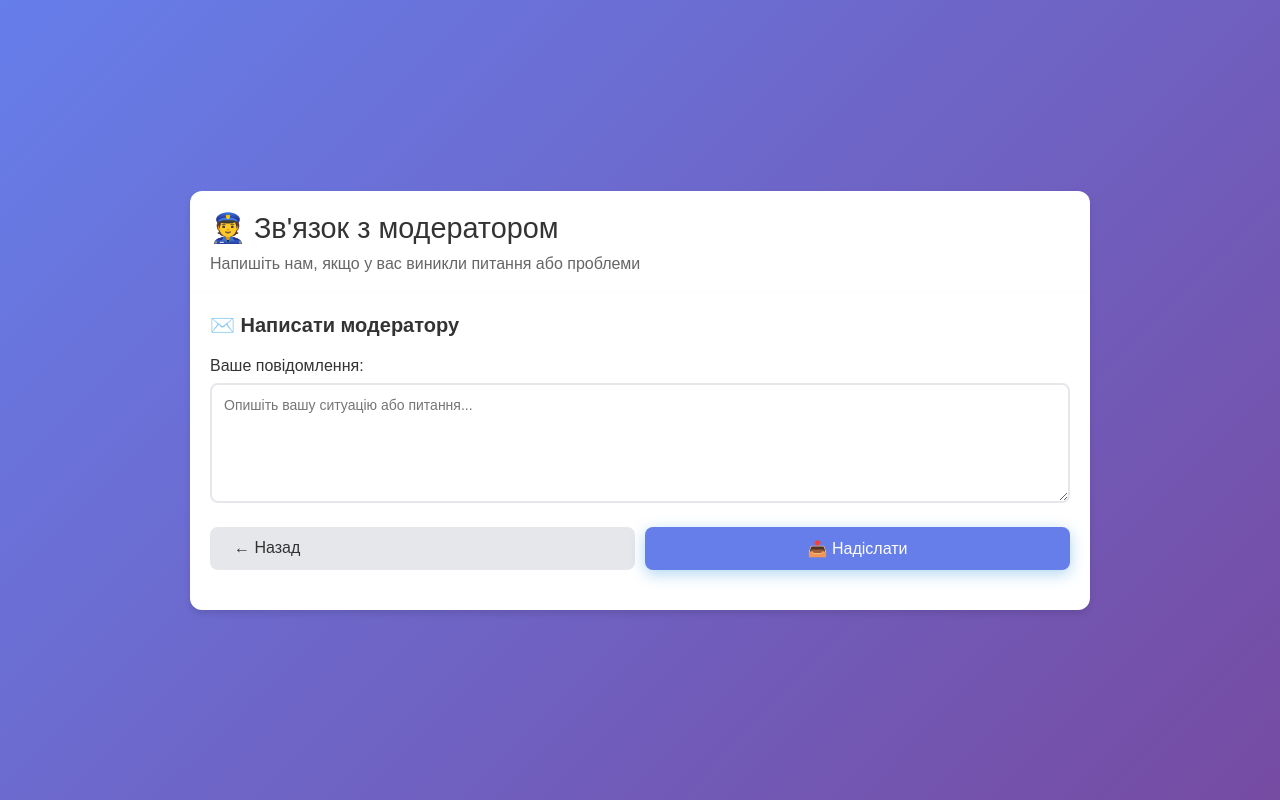
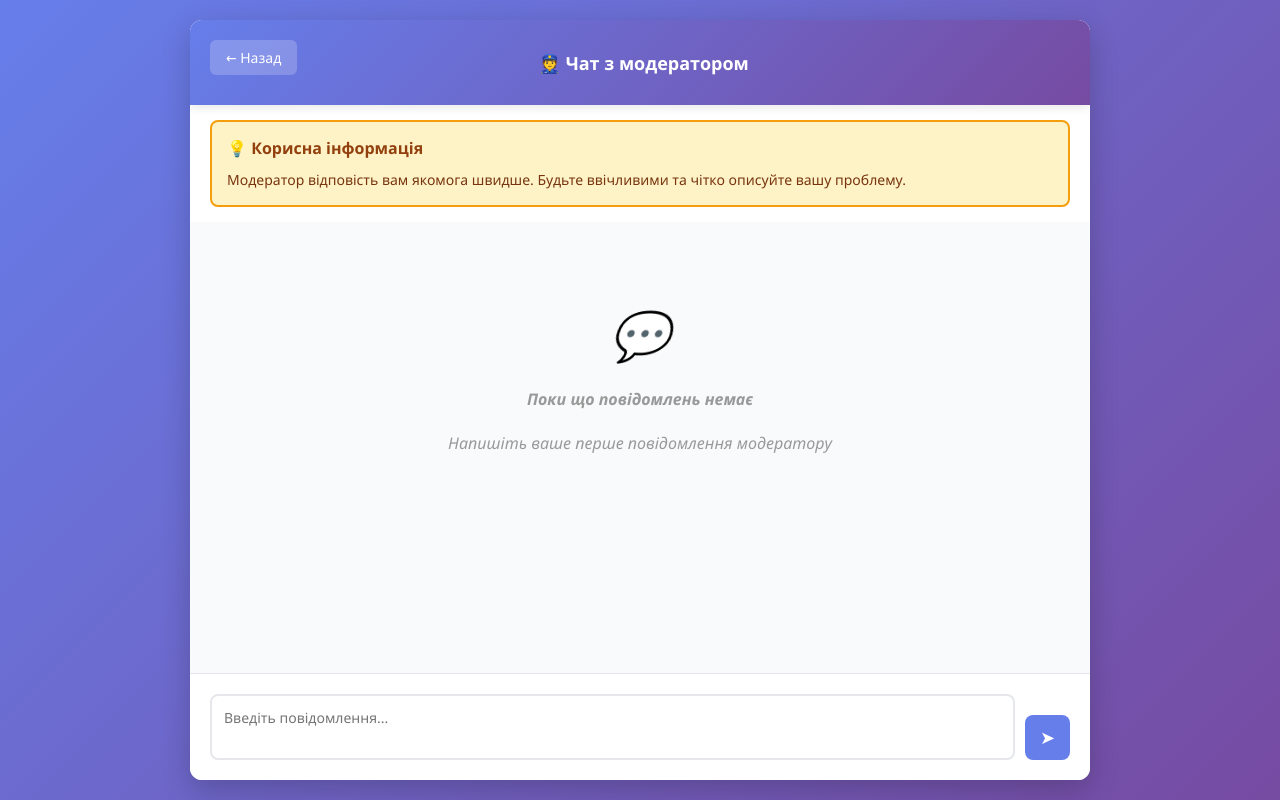
Before and after one commit to dan436366/freelancer_platform, a PHP site: page /contact_moderator.php in a window 1280 px wide. Run offline with PHP 8.4, Linux system fonts and the light colour scheme; the visitor is signed in with stand-in values (Sample User, id 1); data that the repository does not hold is empty.

Commit message:
finish moderator problem

```diff
--- a/freelancer_platform/contact_moderator.php
+++ b/freelancer_platform/contact_moderator.php
@@ -8,6 +8,7 @@ if (!isset($_SESSION['user_id'])) {
 }
 
 $user_id = $_SESSION['user_id'];
+$user_name = $_SESSION['user_name'];
 
 // Перевіряємо чи користувач заблокований
 $stmt = $conn->prepare("SELECT blocked, block_reason FROM users WHERE id = ?");
@@ -15,44 +16,37 @@ $stmt->bind_param("i", $user_id);
 $stmt->execute();
 $user_data = $stmt->get_result()->fetch_assoc();
 
-$success = '';
-$error = '';
-
-// Обробка форми
-if ($_SERVER['REQUEST_METHOD'] === 'POST') {
+// Обробка надсилання повідомлення
+if ($_SERVER['REQUEST_METHOD'] === 'POST' && !empty($_POST['message'])) {
     $message = htmlspecialchars(trim($_POST['message']));
 
-    if (empty($message)) {
-        $error = 'Будь ласка, введіть повідомлення.';
-    } else {
-        // Знаходимо будь-якого модератора (можна вибрати випадкового або конкретного)
+    // Знаходимо будь-якого модератора
     $stmt = $conn->prepare("SELECT id FROM users WHERE role = 'moderator' LIMIT 1");
     $stmt->execute();
     $moderator = $stmt->get_result()->fetch_assoc();
 
     if ($moderator) {
         $moderator_id = $moderator['id'];
-            $stmt = $conn->prepare("INSERT INTO moderator_messages (user_id, moderator_id, message) VALUES (?, ?, ?)");
-            $stmt->bind_param("iis", $user_id, $moderator_id, $message);
-
-            if ($stmt->execute()) {
-                $success = 'Повідомлення успішно надіслано модератору!';
-            } else {
-                $error = 'Помилка при відправці повідомлення.';
-            }
-        } else {
-            $error = 'На даний момент модератори недоступні.';
-        }
-    }
+        // Користувач відправляє повідомлення
+        // user_id - отримувач розмови, moderator_id - модератор, sender_id - хто відправив
+        $stmt = $conn->prepare("INSERT INTO moderator_messages (user_id, moderator_id, sender_id, message) VALUES (?, ?, ?, ?)");
+        $stmt->bind_param("iiis", $user_id, $moderator_id, $user_id, $message);
+        $stmt->execute();
     }
 
-// Отримуємо повідомлення від модераторів
+    header("Location: contact_moderator.php");
+    exit();
+}
+
+// Отримуємо всі повідомлення між користувачем та модераторами
 $stmt = $conn->prepare("
-    SELECT mm.*, m.name as moderator_name
+    SELECT mm.*,
+           sender.name as sender_name,
+           sender.role as sender_role
     FROM moderator_messages mm
-    JOIN users m ON mm.moderator_id = m.id
+    JOIN users sender ON mm.sender_id = sender.id
     WHERE mm.user_id = ?
-    ORDER BY mm.created_at DESC
+    ORDER BY mm.created_at ASC
 ");
 $stmt->bind_param("i", $user_id);
 $stmt->execute();
@@ -70,276 +64,372 @@ $stmt->execute();
     <meta charset="UTF-8">
     <meta name="viewport" content="width=device-width, initial-scale=1.0">
     <title>Зв'язок з модератором</title>
-    <link rel="stylesheet" href="css/login_style.css">
+    <link rel="stylesheet" href="css/chat_style.css">
     <style>
         body {
             background: linear-gradient(135deg, #667eea 0%, #764ba2 100%);
-            min-height: 100vh;
+            margin: 0;
             padding: 20px;
         }
 
-        .container {
+        .chat-container {
             max-width: 900px;
             margin: 0 auto;
-        }
-
-        .header {
             background: white;
-            padding: 20px;
-            border-radius: 12px 12px 0 0;
-            box-shadow: 0 4px 6px rgba(0,0,0,0.1);
-        }
-
-        .header h1 {
-            margin: 0 0 10px 0;
-            color: #333;
+            border-radius: 12px;
+            box-shadow: 0 10px 30px rgba(0,0,0,0.2);
+            overflow: hidden;
             display: flex;
-            align-items: center;
-            gap: 10px;
-        }
-
-        .header p {
-            margin: 0;
-            color: #666;
+            flex-direction: column;
+            height: calc(100vh - 40px);
         }
 
         <?php if ($user_data['blocked']): ?>
         .blocked-alert {
             background: #fee2e2;
-            border: 2px solid #ef4444;
+            border-bottom: 3px solid #ef4444;
             padding: 20px;
-            border-radius: 8px;
-            margin-bottom: 20px;
         }
 
-        .blocked-alert h3 {
-            margin: 0 0 10px 0;
-            color: #991b1b;
+        .blocked-content {
             display: flex;
             align-items: center;
+            gap: 15px;
+        }
+
+        .blocked-icon {
+            font-size: 32px;
+        }
+
+        .blocked-text h3 {
+            margin: 0 0 5px 0;
+            color: #991b1b;
+        }
+
+        .blocked-text p {
+            margin: 0;
+            color: #7f1d1d;
+            font-size: 14px;
+        }
+        <?php endif; ?>
+
+        .chat-header {
+            background: linear-gradient(135deg, #667eea 0%, #764ba2 100%);
+            color: white;
+            padding: 20px;
+            display: flex;
+            justify-content: space-between;
+            align-items: center;
+        }
+
+        .back-link {
+            color: white;
+            text-decoration: none;
+            padding: 8px 16px;
+            background: rgba(255,255,255,0.2);
+            border-radius: 6px;
+            transition: background 0.3s;
+        }
+
+        .back-link:hover {
+            background: rgba(255,255,255,0.3);
+        }
+
+        .chat-title {
+            flex: 1;
+            text-align: center;
+        }
+
+        .chat-title h2 {
+            margin: 0;
+            display: flex;
+            align-items: center;
+            justify-content: center;
             gap: 10px;
         }
 
-        .blocked-alert p {
-            margin: 0;
-            color: #7f1d1d;
-            line-height: 1.6;
-        }
-        <?php endif; ?>
-
-        .content {
-            background: white;
+        .chat-messages {
+            flex: 1;
+            overflow-y: auto;
             padding: 20px;
-            border-radius: 0 0 12px 12px;
-            box-shadow: 0 4px 6px rgba(0,0,0,0.1);
+            background: #f9fafb;
         }
 
-        .messages-section {
-            margin-bottom: 30px;
+        .message {
+            display: flex;
+            gap: 10px;
+            margin-bottom: 20px;
+            animation: fadeIn 0.3s;
         }
 
-        .messages-section h2 {
-            margin: 0 0 20px 0;
-            color: #333;
-            font-size: 20px;
+        @keyframes fadeIn {
+            from {
+                opacity: 0;
+                transform: translateY(10px);
+            }
+            to {
+                opacity: 1;
+                transform: translateY(0);
+            }
         }
 
-        .message-card {
-            background: #f9fafb;
-            padding: 15px;
-            border-radius: 8px;
-            margin-bottom: 15px;
-            border-left: 4px solid #3b82f6;
+        .message.own {
+            flex-direction: row-reverse;
         }
 
-        .message-card.from-moderator {
-            border-left-color: #f59e0b;
+        .message-avatar {
+            width: 40px;
+            height: 40px;
+            border-radius: 50%;
+            display: flex;
+            align-items: center;
+            justify-content: center;
+            font-weight: bold;
+            font-size: 16px;
+            flex-shrink: 0;
         }
 
-        .message-header {
-            display: flex;
-            justify-content: space-between;
-            margin-bottom: 10px;
+        .message-avatar.moderator {
+            background: #dbeafe;
+            color: #1e40af;
         }
 
-        .message-from {
-            font-weight: bold;
-            color: #333;
+        .message-avatar.user {
+            background: #dcfce7;
+            color: #166534;
         }
 
-        .message-date {
-            font-size: 12px;
-            color: #666;
+        .message-content {
+            max-width: 60%;
+        }
+
+        .message.own .message-content {
+            display: flex;
+            flex-direction: column;
+            align-items: flex-end;
+        }
+
+        .message-sender {
+            font-weight: bold;
+            margin-bottom: 5px;
+            color: #333;
+            font-size: 14px;
+        }
+
+        .message.own .message-sender {
+            text-align: right;
         }
 
         .message-text {
+            background: white;
+            padding: 12px 16px;
+            border-radius: 12px;
+            line-height: 1.5;
             color: #333;
-            line-height: 1.6;
+            box-shadow: 0 1px 2px rgba(0,0,0,0.1);
             white-space: pre-wrap;
+            word-wrap: break-word;
         }
 
-        .form-section h2 {
-            margin: 0 0 20px 0;
-            color: #333;
-            font-size: 20px;
+        .message.own .message-text {
+            background: #667eea;
+            color: white;
         }
 
-        .alert {
-            padding: 15px;
-            border-radius: 8px;
-            margin-bottom: 20px;
+        .message-time {
+            font-size: 11px;
+            color: #999;
+            margin-top: 5px;
         }
 
-        .alert-success {
-            background: #d1fae5;
-            color: #065f46;
-            border: 1px solid #a7f3d0;
+        .message.own .message-time {
+            text-align: right;
+            color: #ccc;
         }
 
-        .alert-error {
-            background: #fee2e2;
-            color: #991b1b;
-            border: 1px solid #fecaca;
+        .chat-input {
+            padding: 20px;
+            background: white;
+            border-top: 1px solid #e5e7eb;
         }
 
-        .form-group {
-            margin-bottom: 20px;
+        .input-form {
+            display: flex;
+            gap: 10px;
         }
 
-        .form-group label {
-            display: block;
-            margin-bottom: 8px;
-            font-weight: 500;
-            color: #333;
-        }
-
-        .form-group textarea {
-            width: 100%;
+        .message-textarea {
+            flex: 1;
             padding: 12px;
             border: 2px solid #e5e7eb;
             border-radius: 8px;
             font-family: inherit;
             font-size: 14px;
-            resize: vertical;
-            min-height: 120px;
+            resize: none;
+            min-height: 50px;
+            max-height: 150px;
         }
 
-        .form-group textarea:focus {
+        .message-textarea:focus {
             outline: none;
             border-color: #667eea;
         }
 
-        .buttons {
-            display: flex;
-            gap: 10px;
+        .send-button {
+            background: #667eea;
+            color: white;
+            border: none;
+            border-radius: 8px;
+            padding: 0 20px;
+            font-size: 18px;
+            cursor: pointer;
+            transition: background 0.3s;
         }
 
-        .btn {
-            padding: 12px 24px;
-            border: none;
-            border-radius: 8px;
-            font-size: 16px;
-            font-weight: 500;
-            cursor: pointer;
-            text-decoration: none;
-            display: inline-block;
-            transition: all 0.3s;
-        }
-
-        .btn-primary {
-            background: #667eea;
-            color: white;
-        }
-
-        .btn-primary:hover {
+        .send-button:hover {
             background: #5568d3;
         }
 
-        .btn-secondary {
-            background: #e5e7eb;
-            color: #333;
+        .empty-chat {
+            text-align: center;
+            padding: 60px 20px;
+            color: #999;
         }
 
-        .btn-secondary:hover {
-            background: #d1d5db;
+        .empty-chat-icon {
+            font-size: 48px;
+            margin-bottom: 15px;
         }
 
-        .empty-messages {
-            text-align: center;
-            padding: 40px;
-            color: #666;
+        .info-box {
+            background: #fef3c7;
+            border: 2px solid #f59e0b;
+            border-radius: 8px;
+            padding: 15px;
+            margin: 15px 20px;
         }
 
-        .empty-messages-icon {
-            font-size: 48px;
-            margin-bottom: 15px;
+        .info-box h4 {
+            margin: 0 0 10px 0;
+            color: #92400e;
+            display: flex;
+            align-items: center;
+            gap: 8px;
+        }
+
+        .info-box p {
+            margin: 0;
+            color: #78350f;
+            line-height: 1.5;
+            font-size: 14px;
         }
     </style>
 </head>
 <body>
-    <div class="container">
-        <div class="header">
-            <h1>👮 Зв'язок з модератором</h1>
-            <p>Напишіть нам, якщо у вас виникли питання або проблеми</p>
-        </div>
 
-        <div class="content">
+<div class="chat-container">
     <?php if ($user_data['blocked']): ?>
     <div class="blocked-alert">
-                    <h3>🚫 Ваш акаунт заблоковано</h3>
-                    <p><?= nl2br(htmlspecialchars($user_data['block_reason'])) ?></p>
-                    <p style="margin-top: 10px;"><strong>Напишіть модератору нижче, щоб вирішити це питання.</strong></p>
+        <div class="blocked-content">
+            <div class="blocked-icon">🚫</div>
+            <div class="blocked-text">
+                <h3>Ваш акаунт заблоковано</h3>
+                <p>Напишіть модератору, щоб вирішити це питання</p>
+            </div>
+        </div>
     </div>
     <?php endif; ?>
 
-            <?php if ($messages->num_rows > 0): ?>
-                <div class="messages-section">
-                    <h2>📬 Повідомлення від модераторів</h2>
-                    <?php while ($msg = $messages->fetch_assoc()): ?>
-                        <div class="message-card from-moderator">
-                            <div class="message-header">
-                                <span class="message-from">👮 <?= htmlspecialchars($msg['moderator_name']) ?></span>
-                                <span class="message-date"><?= date('d.m.Y H:i', strtotime($msg['created_at'])) ?></span>
+    <div class="chat-header">
+        <a href="dashboard.php" class="back-link">
+            ← Назад
+        </a>
+
+        <div class="chat-title">
+            <h2>👮 Чат з модератором</h2>
         </div>
-                            <div class="message-text"><?= nl2br(htmlspecialchars($msg['message'])) ?></div>
+
+        <div style="width: 80px;"></div>
     </div>
-                    <?php endwhile; ?>
+
+    <?php if (!$user_data['blocked']): ?>
+    <div class="info-box">
+        <h4>💡 Корисна інформація</h4>
+        <p>Модератор відповість вам якомога швидше. Будьте ввічливими та чітко описуйте вашу проблему.</p>
     </div>
     <?php endif; ?>
 
-            <div class="form-section">
-                <h2>✉️ Написати модератору</h2>
-
-                <?php if (!empty($success)): ?>
-                    <div class="alert alert-success">
-                        ✅ <?= $success ?>
+    <div class="chat-messages" id="chatMessages">
+        <?php if ($messages->num_rows > 0): ?>
+            <?php while ($msg = $messages->fetch_assoc()): ?>
+                <div class="message <?= $msg['sender_id'] == $user_id ? 'own' : '' ?>">
+                    <div class="message-avatar <?= $msg['sender_role'] ?>">
+                        <?php if ($msg['sender_role'] === 'moderator'): ?>
+                            👮
+                        <?php else: ?>
+                            <?= mb_substr($user_name, 0, 1, 'UTF-8') ?>
+                        <?php endif; ?>
+                    </div>
+                    <div class="message-content">
+                        <div class="message-sender">
+                            <?php if ($msg['sender_role'] === 'moderator'): ?>
+                                Модератор <?= htmlspecialchars($msg['sender_name']) ?>
+                            <?php else: ?>
+                                Ви
+                            <?php endif; ?>
+                        </div>
+                        <div class="message-text"><?= nl2br(htmlspecialchars($msg['message'])) ?></div>
+                        <div class="message-time"><?= date('d.m.Y H:i', strtotime($msg['created_at'])) ?></div>
+                    </div>
+                </div>
+            <?php endwhile; ?>
+        <?php else: ?>
+            <div class="empty-chat">
+                <div class="empty-chat-icon">💬</div>
+                <h4>Поки що повідомлень немає</h4>
+                <p>Напишіть ваше перше повідомлення модератору</p>
             </div>
         <?php endif; ?>
+    </div>
 
-                <?php if (!empty($error)): ?>
-                    <div class="alert alert-error">
-                        ⚠️ <?= $error ?>
-                    </div>
-                <?php endif; ?>
-
-                <form method="post">
-                    <div class="form-group">
-                        <label for="message">Ваше повідомлення:</label>
+    <div class="chat-input">
+        <form method="post" class="input-form" id="messageForm">
             <textarea
                 name="message"
-                            id="message"
+                class="message-textarea"
+                placeholder="Введіть повідомлення..."
                 required
-                            placeholder="Опишіть вашу ситуацію або питання..."
-                        ><?= isset($_POST['message']) && !$success ? htmlspecialchars($_POST['message']) : '' ?></textarea>
-                    </div>
-
-                    <div class="buttons">
-                        <a href="dashboard.php" class="btn btn-secondary">← Назад</a>
-                        <button type="submit" class="btn btn-primary">📤 Надіслати</button>
-                    </div>
+                id="messageInput"
+                rows="2"
+            ></textarea>
+            <button type="submit" class="send-button" id="sendButton">
+                ➤
+            </button>
         </form>
     </div>
 </div>
-    </div>
+
+<script>
+    // Автоматичне прокручування до останнього повідомлення
+    window.addEventListener('load', function() {
+        const chatMessages = document.getElementById('chatMessages');
+        chatMessages.scrollTop = chatMessages.scrollHeight;
+    });
+
+    // Автоматичне розширення textarea
+    const textarea = document.getElementById('messageInput');
+    textarea.addEventListener('input', function() {
+        this.style.height = 'auto';
+        this.style.height = Math.min(this.scrollHeight, 150) + 'px';
+    });
+
+    // Надсилання по Ctrl+Enter
+    textarea.addEventListener('keydown', function(e) {
+        if (e.ctrlKey && e.key === 'Enter') {
+            document.getElementById('messageForm').submit();
+        }
+    });
+</script>
+
 </body>
 </html>
```
Also changed, not shown: freelancer_platform/block_user.php (+11 -4 lines), freelancer_platform/dashboard.php (+26 -2 lines), freelancer_platform/moderator_chat_user.php (+16 -8 lines), freelancer_platform/unblock_user.php (+10 -3 lines). Lines whose indentation alone changed are shown as unchanged.
